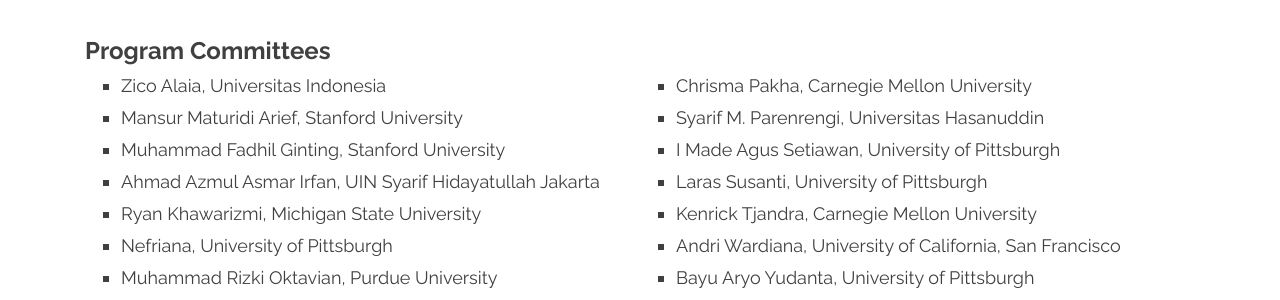
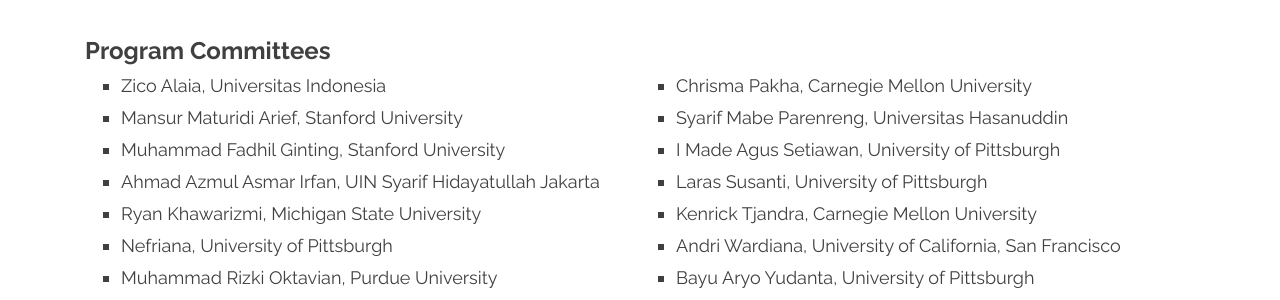
Before and after one commit to intersectID/intersectID.github.io, a Jekyll site: the page built from index.html, in a window 1280 px wide and 900 px high, scrolled down 3098 px. Shown: the part 223-523 px from the top of the window. Built offline with Jekyll 4.4.1, drawn with Linux system fonts in a browser that asks for light colours; nearby versions of some CDN libraries; the list of posts is cut into pages by our own code.

Commit message:
fixed typo in pc name

```diff
--- a/index.html
+++ b/index.html
@@ -180,7 +180,7 @@
     <li>Nefriana, University of Pittsburgh</li>
     <li>Muhammad Rizki Oktavian, Purdue University</li>
     <li>Chrisma Pakha, Carnegie Mellon University</li>
-    <li>Syarif M. Parenrengi, Universitas Hasanuddin</li>
+    <li>Syarif Mabe Parenreng, Universitas Hasanuddin</li>
     <li>I Made Agus Setiawan, University of Pittsburgh</li>
     <!-- <li>Hanif Sulaiman, Stanford University</li> -->
     <li>Laras Susanti, University of Pittsburgh</li>
```
